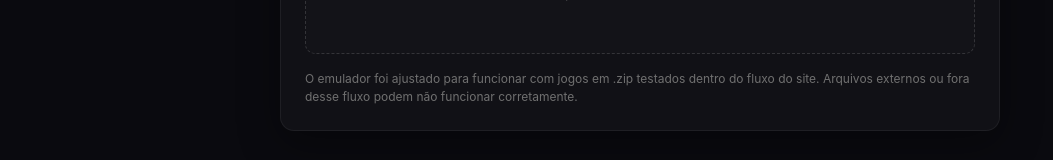
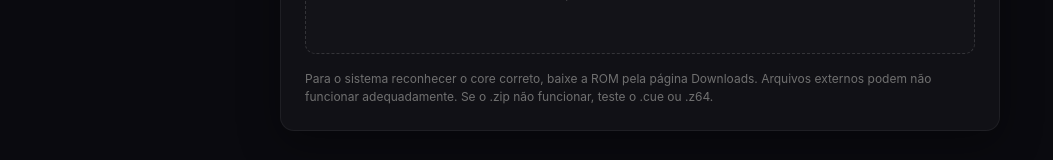
Before and after one commit to fragass/dragplay, a website: page reyalp.html in a window 1280 px wide. Shown: the part 425-585 px from the top of the page, without its empty margins (0-1053 px from the left). Drawn offline with Linux system fonts and the light colour scheme; no server answers; sample sign-in values are in the browser's storage.

Commit message:
Update reyalp.html

```diff
--- a/reyalp.html
+++ b/reyalp.html
@@ -607,7 +607,7 @@
         </div>
 
         <p class="notice" id="noticeBox">
-          O emulador foi ajustado para funcionar com jogos em .zip testados dentro do fluxo do site. Arquivos externos ou fora desse fluxo podem não funcionar corretamente.
+          Para o sistema reconhecer o core correto, baixe a ROM pela página Downloads. Arquivos externos podem não funcionar adequadamente. Se o .zip não funcionar, teste o .cue ou .z64.
         </p>
       </div>
     </section>
```
